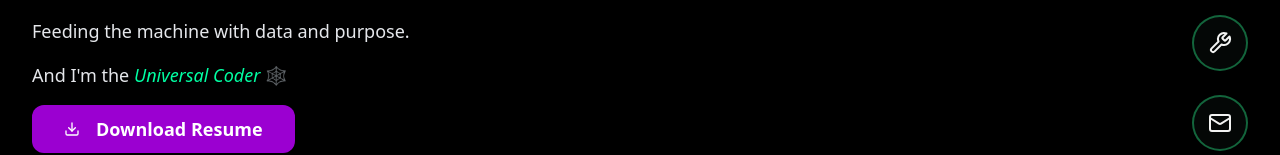
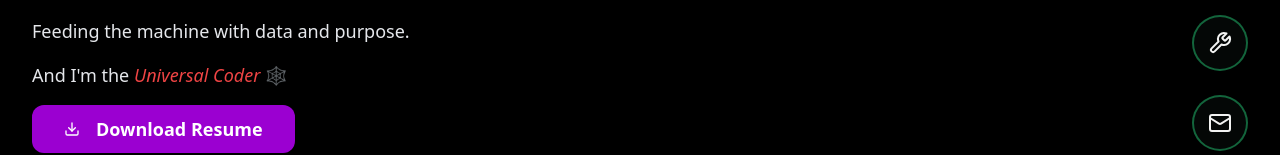
Before and after one commit to siddardha146/Myportfolio, a React (Vite) app: page / in a window 1280 px wide. Shown: the part 437-592 px from the top of the page. Built offline with nearby package versions, Linux system fonts and the light colour scheme; the HTML template or start-up script is replaced by a standard one.

Commit message:
Update Home.tsx

```diff
--- a/src/pages/Home.tsx
+++ b/src/pages/Home.tsx
@@ -58,7 +58,8 @@ const HomePage = () => {
                   <p>Feeding the machine with data and purpose.</p>
                   <p>
                     And I'm the{" "}
-                    <span className="text-[#00ffa3] italic">Universal Coder</span> 🕸️
+                    <span className="text-red-500 italic">Universal Coder</span>{" "}
+                    🕸️
                   </p>
                 </div>
 
@@ -66,7 +67,7 @@ const HomePage = () => {
                 <a href="/siddardha_resume.pdf" download>
                   <Button
                     size="lg"
-                    className="mt-4 bg-[#9b00d1] hover:bg-[#00ffa3] text-white font-semibold px-6 py-4 md:px-8 md:py-6 text-lg rounded-lg shadow-lg hover:shadow-[0_0_30px_#00ffa3] transition-all duration-300"
+                    className="mt-4 bg-[#9b00d1] hover:bg-red-600 text-white font-semibold px-6 py-4 md:px-8 md:py-6 text-lg rounded-lg shadow-lg hover:shadow-[0_0_30px_#ff0000] transition-all duration-300"
                   >
                     <Download className="w-5 h-5 mr-2" />
                     Download Resume
@@ -74,7 +75,7 @@ const HomePage = () => {
                 </a>
               </div>
 
-              {/* Empty Right Side for spacing + future sections */}
+              {/* Empty Right Side for spacing */}
               <div className="hidden lg:block w-1/3" />
             </div>
           </div>
```
